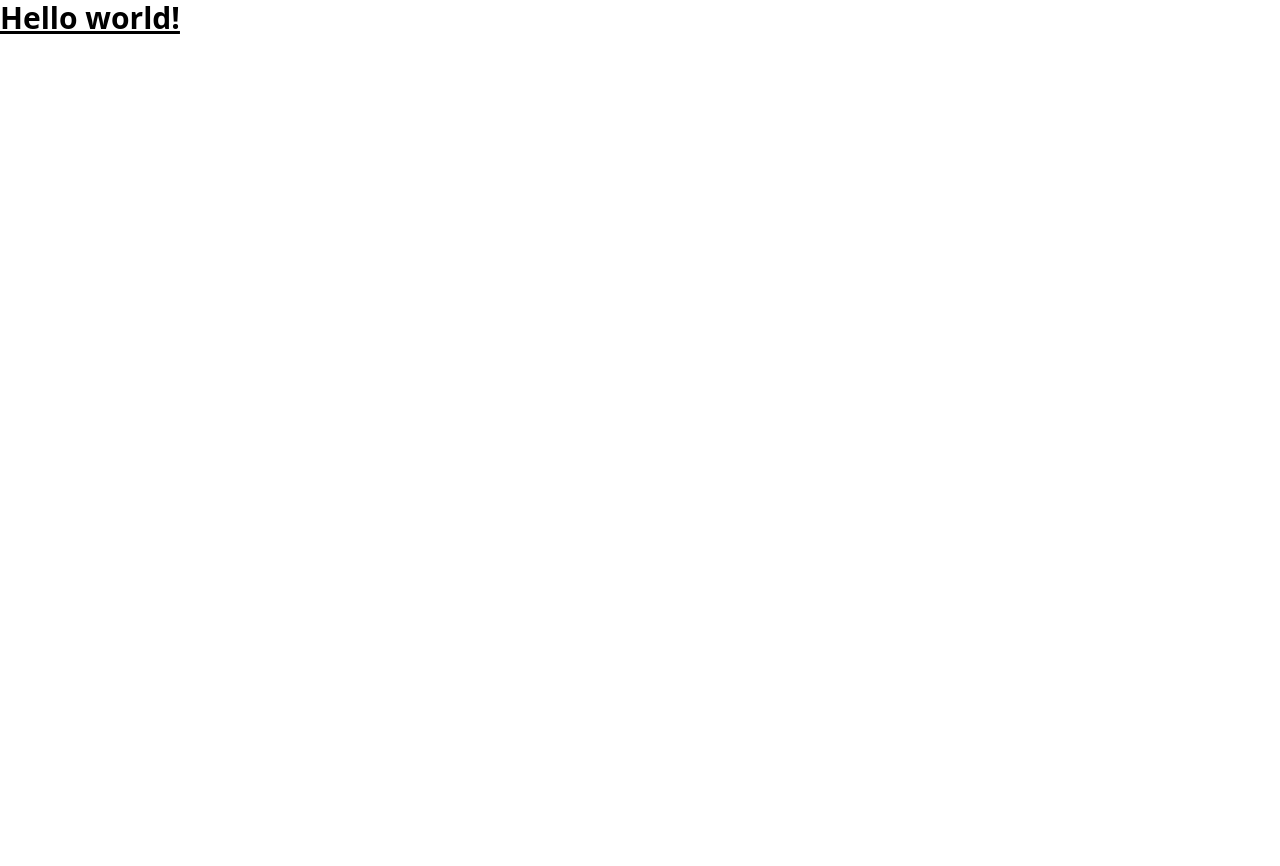
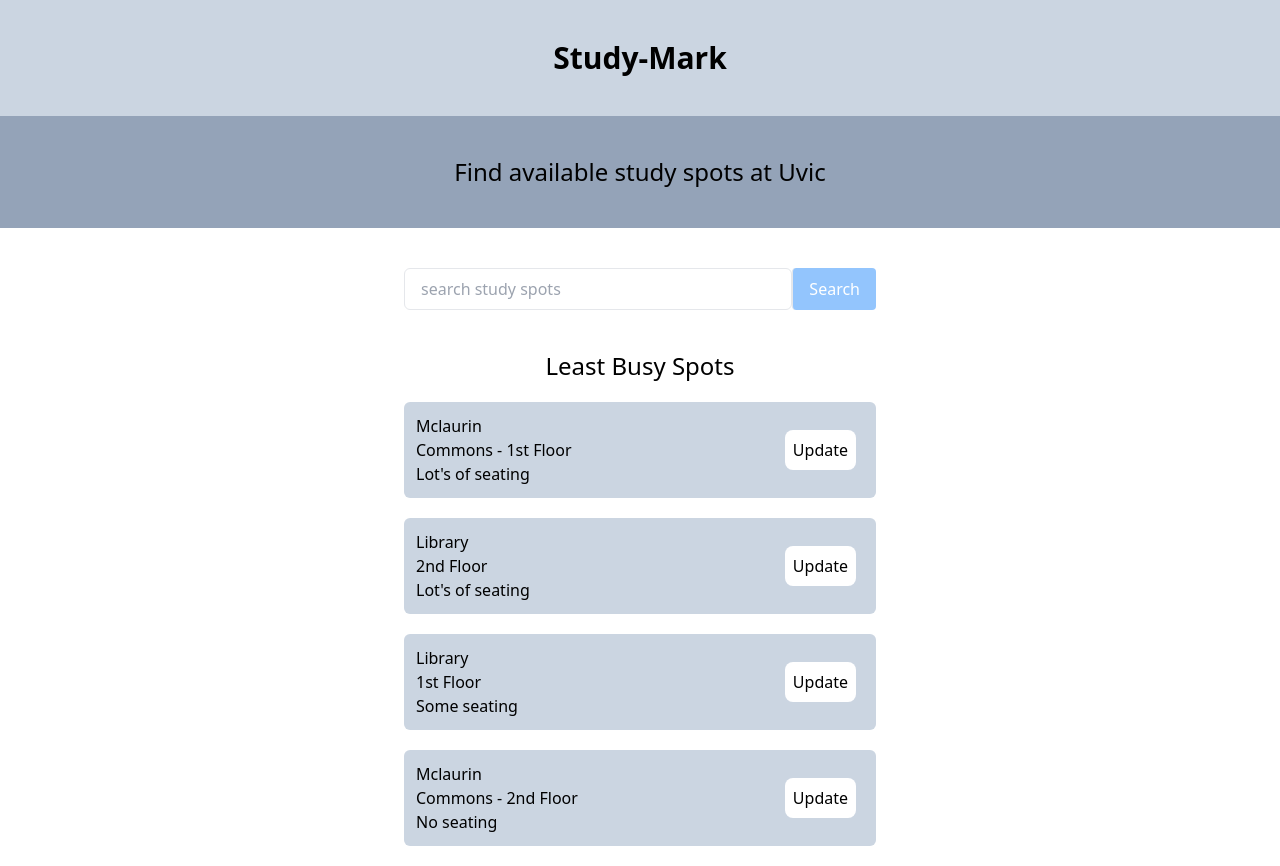
Before and after one commit to albertoyg/study-mark, a Next.js app: page / in a window 1280 px wide. Before the commit the page ends 800 px from the top, so only its background shows below. Built offline with nearby package versions, Linux system fonts and the light colour scheme.

Commit message:
Added some components

```diff
--- /dev/null
+++ b/src/components/AreaCard.tsx
@@ -0,0 +1,21 @@
+interface StudyAreaProps {
+  building_name: string;
+  area_name: string;
+  status: string;
+  last_updated: string;
+}
+
+export default function AreaCard(props: StudyAreaProps) {
+  return (
+    <div className="bg-slate-300 my-5 flex justify-between items-center p-3 rounded-md">
+      <div>
+        <h3>{props.building_name}</h3>
+        <h4>{props.area_name}</h4>
+        <p>{props.status}</p>
+      </div>
+      <a className="bg-white h-1/2 mr-2 p-2 rounded-lg">Update</a>
+    </div>
+  );
+}
+
+export type { StudyAreaProps };
--- /dev/null
+++ b/src/components/SearchBox.tsx
@@ -0,0 +1,14 @@
+export default function SearchBox() {
+  return (
+    <div className="flex rounded py-10">
+      <input
+        type="text"
+        className="block w-full px-4 py-2 bg-white border rounded-md focus:border-blue-400 focus:ring-blue-300 focus:outline-none focus:ring focus:ring-opacity-40"
+        placeholder="search study spots"
+      />
+      <button className="px-4 text-white bg-blue-300 border-l rounded ">
+        Search
+      </button>
+    </div>
+  );
+}
--- /dev/null
+++ b/src/components/layouts/Header.tsx
@@ -0,0 +1,12 @@
+export default function Header() {
+  return (
+    <header className="flex-col justify-center">
+      <h1 className="text-3xl bg-slate-300 w-screen py-10 font-bold text-center">
+        Study-Mark
+      </h1>
+      <h1 className="text-2xl bg-slate-400 w-screen py-10 font-medium text-center">
+        Find available study spots at Uvic
+      </h1>
+    </header>
+  );
+}
--- /dev/null
+++ b/src/data/study_areas_data.js
@@ -0,0 +1,28 @@
+let studyAreas = [
+  {
+    building_name: "Mclaurin",
+    area_name: "Commons - 1st Floor",
+    status: "Lot's of seating",
+    last_updated: "date",
+  },
+  {
+    building_name: "Library",
+    area_name: "2nd Floor",
+    status: "Lot's of seating",
+    last_updated: "date",
+  },
+  {
+    building_name: "Library",
+    area_name: "1st Floor",
+    status: "Some seating",
+    last_updated: "date",
+  },
+  {
+    building_name: "Mclaurin",
+    area_name: "Commons - 2nd Floor",
+    status: "No seating",
+    last_updated: "date",
+  },
+];
+
+export default studyAreas;
--- a/src/pages/index.tsx
+++ b/src/pages/index.tsx
@@ -1,6 +1,17 @@
 import Head from "next/head";
+import SearchBox from "@/components/SearchBox";
+import Header from "@/components/layouts/Header";
+import AreaCard from "@/components/AreaCard";
+import study_areas_data from "../data/study_areas_data";
+import type { StudyAreaProps } from "@/components/AreaCard";
 
 export default function Home() {
+  let cards: any = [];
+
+  study_areas_data.forEach((area: StudyAreaProps) => {
+    cards.push(AreaCard(area));
+  });
+
   return (
     <>
       <Head>
@@ -9,8 +20,11 @@ export default function Home() {
         <meta name="viewport" content="width=device-width, initial-scale=1" />
         <link rel="icon" href="/favicon.ico" />
       </Head>
-      <main>
-        <h1 className="text-3xl font-bold underline">Hello world!</h1>
+      <Header />
+      <main className="max-w-lg mx-auto flex flex-col justify-center px-5">
+        <SearchBox />
+        <h2 className="text-2xl mx-auto">Least Busy Spots</h2>
+        <section>{cards}</section>
       </main>
     </>
   );
```
